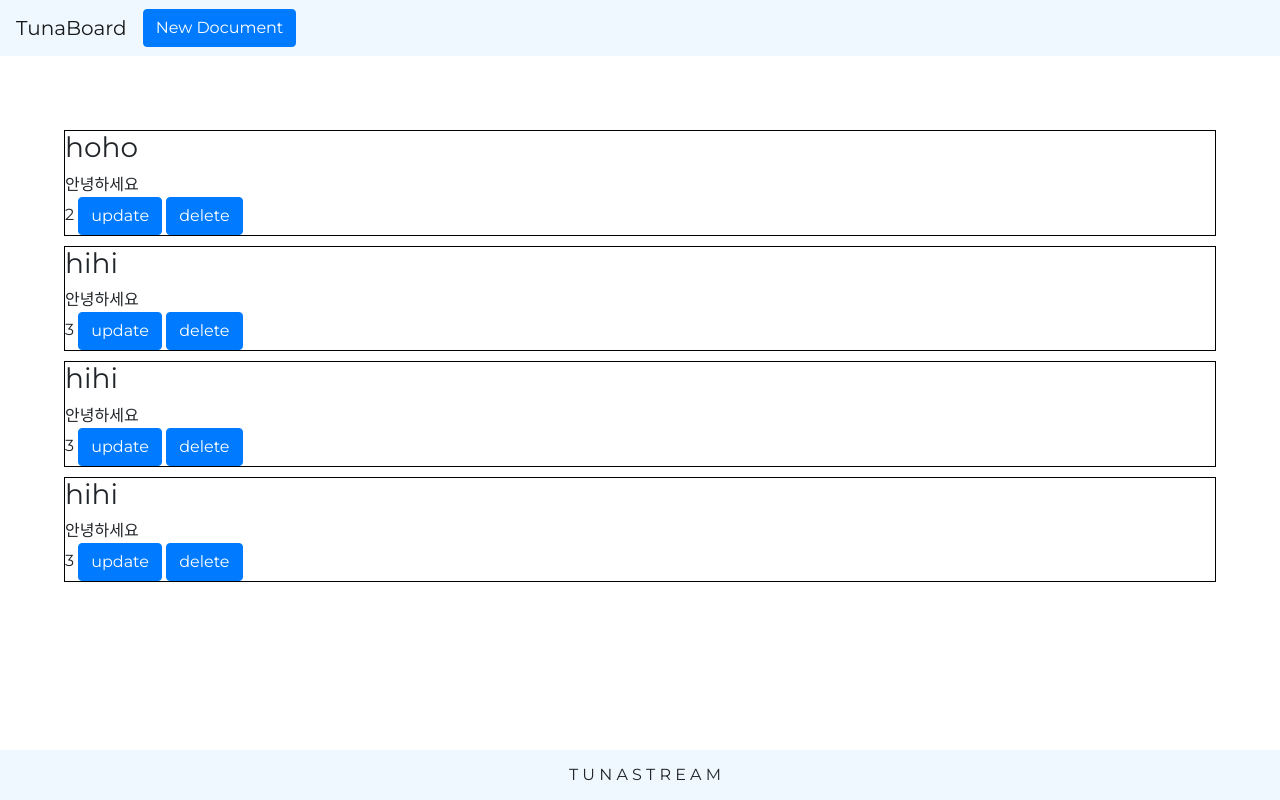
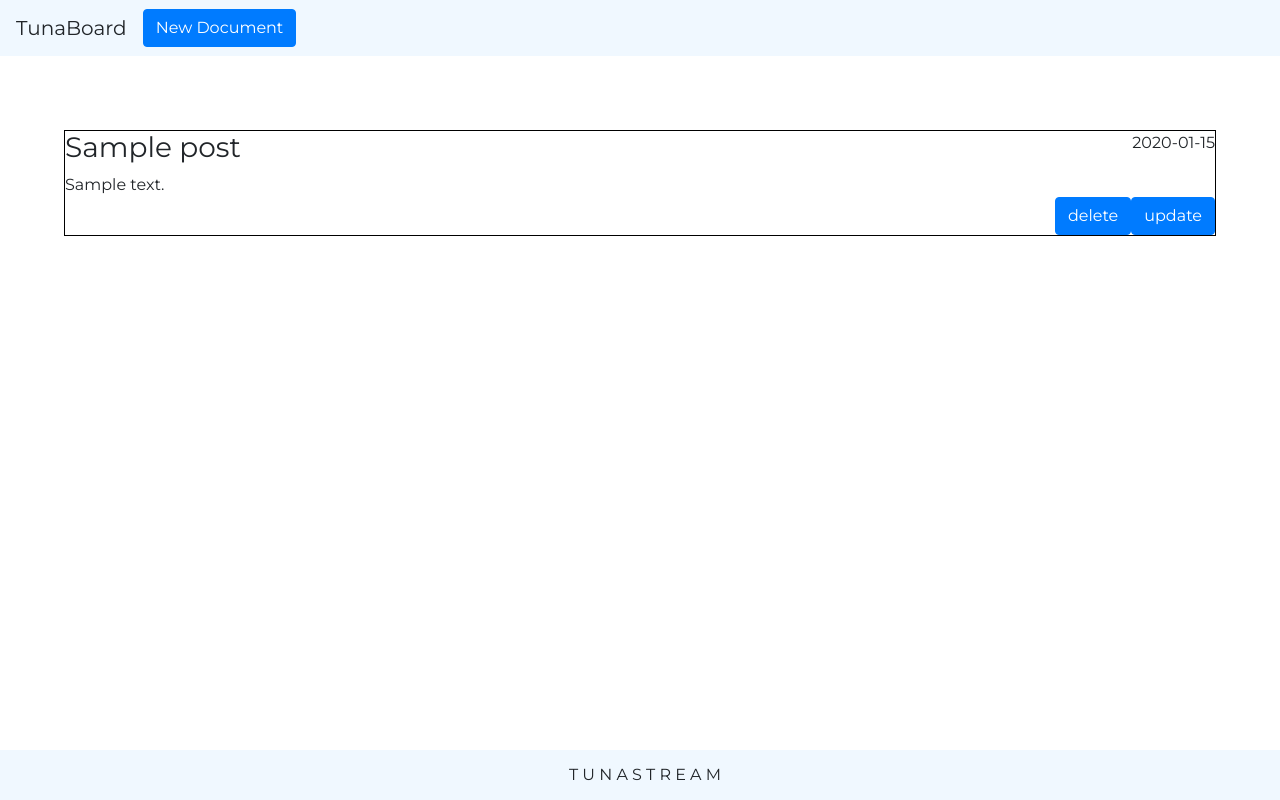
Before and after one commit to FRESH-TUNA/simple-SPA_VueJS-Django, a Django app: page / in a window 1280 px wide. Run offline with Django 3.2, Linux system fonts and the light colour scheme; tables that the repository leaves empty hold one stand-in row (values such as "Sample post"); some libraries are stand-ins or nearby versions.

Commit message:
read posts 구현

```diff
--- a/Frontend/static/js/mainView.vue
+++ b/Frontend/static/js/mainView.vue
@@ -7,64 +7,62 @@ var postTemplate = {
   `
 }
 
-var detailTemplate = {
-  template:
-  `
-    <div>
-      멍멍
-    </div>
-  `
-}
-
-var mainTemplate = {
+var createTemplate = {
   data: function() {
     return {
-      elements: [
-        {
-            id:1,
-            date:2,
-            title:'hoho',
-            content: '안녕하세요'
-        },
-        {
-            id:2,
-            date:3,
-            title:'hihi',
-            content: '안녕하세요'
-        },
-        {
-            id:2,
-            date:3,
-            title:'hihi',
-            content: '안녕하세요'
-        },
-        {
-            id:2,
-            date:3,
-            title:'hihi',
-            content: '안녕하세요'
-        }
-      ],
-      postsStyleObject: {
-        padding: '5%',
-      },
-      postStyleObject: {
-        width: '100%',
-        border: '1px solid black',
-        'margin-top': '10px'
+      textareaStyleObject: {
+        height: '300px'
       }
     }
   },
   template:
   `
-    <div v-bind:style="postsStyleObject">
-      <div v-for="element in elements" :element="element" :key="element.id" v-bind:style="postStyleObject">
-        <h3>{{element.title}}</h3>
+    <form>
+      <div class="form-group">
+        <label for="title">Title</label>
+        <input type="text" class="form-control" placeholder="Enter title">
+      </div>
+      <div class="form-group">
+        <label for="content">Content</label>
+        <textarea class="form-control" v-bind:style="textareaStyleObject"></textarea>
+      </div>
+      <button type="submit" class="btn btn-primary">Submit</button>
+    </form>
+  `
+}
+
+var mainTemplate = {
+  props: ['currentViewData'],
+  data: function() {
+    return {
+      postStyleObject: {
+        width: '100%',
+        border: '1px solid black',
+        'margin-top': '10px'
+      },
+      postTitleStyleObject: {
+        display: 'flex',
+        'justify-content': 'space-between'
+      },
+      postButtonsStyleObject: {
+        display: 'flex',
+        'flex-direction': 'row-reverse'
+      }
+    }
+  },
+  template:
+  `
+    <div>
+      <div v-for="element in currentViewData" :element="element" :key="element.id" v-bind:style="postStyleObject">
+        <div v-bind:style="postTitleStyleObject">
+          <h3>{{element.title}}</h3>
+          <a>{{element.published_date}}</a>
+        </div>
         <div>{{element.content}}</div>
-        <a>{{element.date}}</a>
-
-        <button class="btn btn-primary">update</button>
-        <button class="btn btn-primary">delete</button>
+        <div v-bind:style="postButtonsStyleObject">
+          <button class="btn btn-primary">update</button>
+          <button class="btn btn-primary">delete</button>
+        </div>
       </div>
     </div>
   `
@@ -73,33 +71,25 @@ var mainTemplate = {
 var mainview = new Vue({
     el: '#mainView',
     data: {
-        elements: [
-            {
-                id:1,
-                date:2,
-                title:'hoho'
-            },
-            {
-                id:2,
-                date:3,
-                title:'hihi'
-            },
-            {
-                id:2,
-                date:3,
-                title:'hihi'
-            },
-            {
-                id:2,
-                date:3,
-                title:'hihi'
-            }
-        ],
+        currentViewData: [],
+        postsStyleObject: {
+          padding: '5%',
+        },
         currentView: 'main-template'
     },
     components: {
       'main-template':mainTemplate,
-      'post-template':postTemplate,
-      'detail-template':detailTemplate
+      'create-template':createTemplate,
+    },
+    methods: {
+      readPosts: function() {
+        axios.get('http://127.0.0.1:8000/api/')
+          .then(function(response){
+            mainview.currentViewData = response.data.posts; // 객체 형태로 반환. 파싱작업 불필
+          });
+      }
+    },
+    created() {
+      this.readPosts()
     }
 });
--- a/Frontend/static/js/nav.vue
+++ b/Frontend/static/js/nav.vue
@@ -4,8 +4,8 @@ var navTemplate = {
     template:
     `
     <nav class="navbar navbar-expand-lg navbar-light">
-            <a class="navbar-brand" href="">{{title}}</a>
-                    <button type="button" class="btn btn-primary" v-on:click="mainview.currentView = 'main-template'">New Document</button>
+            <a class="navbar-brand" v-on:click="mainview.currentView = 'main-template'">{{title}}</a>
+            <button type="button" class="btn btn-primary" v-on:click="mainview.currentView = 'create-template'">New Document</button>
     </nav>
     `,
     data: function(){
--- a/Frontend/templates/index.html
+++ b/Frontend/templates/index.html
@@ -17,8 +17,8 @@
     </div>
 
     <!--mainView-->
-    <div id="mainView">
-        <component v-bind:is="currentView" ></component>
+    <div id="mainView" v-bind:style="postsStyleObject">
+        <component v-bind:is="currentView" :current-view-data="currentViewData"></component>
     </div>
 
     <!--footer-->
@@ -44,6 +44,7 @@
 
     <!--script-->
     <script src="static/js/vue.js"></script>
+    <script src="https://cdnjs.cloudflare.com/ajax/libs/axios/0.18.0/axios.min.js"></script>
     <script src="static/js/nav.vue"></script>
     <script src="static/js/mainView.vue"></script>
     <script src="static/js/footer.vue"></script>
```
